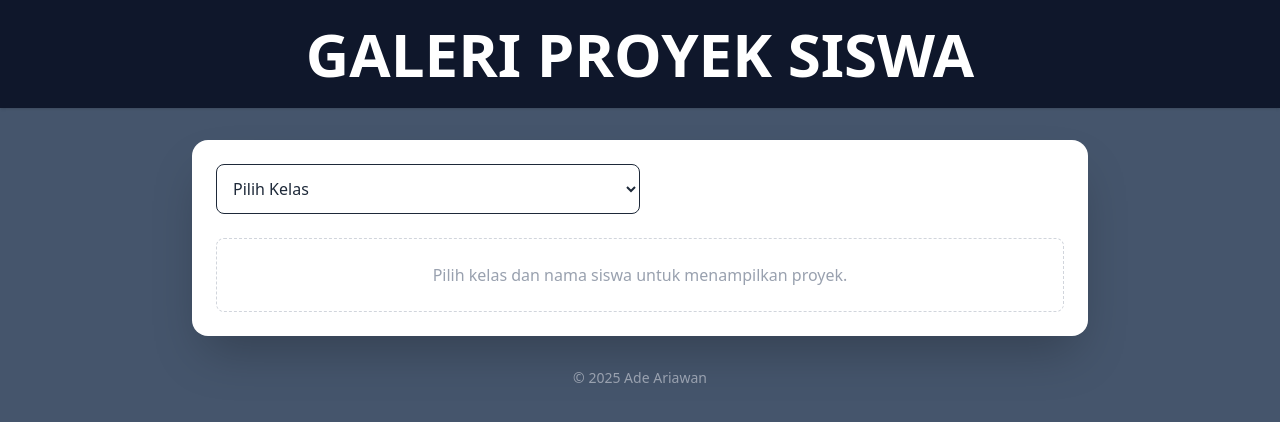
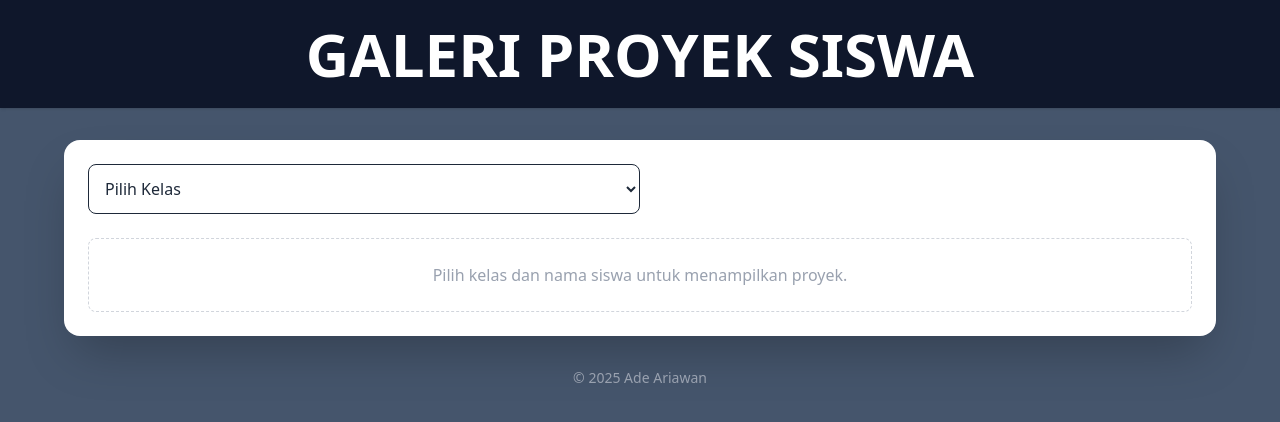
Before and after one commit to adeandro/project-makalah, a React (Vite) app: page / in a window 1280 px wide. Shown: the top 422 px of the page. Built offline with nearby package versions, Linux system fonts and the light colour scheme.

Commit message:
make display wider

```diff
--- a/src/App.jsx
+++ b/src/App.jsx
@@ -33,7 +33,7 @@ export default function App() {
       </header>
 
       {/* MAIN CONTENT */}
-      <main className="max-w-4xl mx-auto mt-8 p-6 bg-white shadow-2xl rounded-2xl">
+      <main className="max-w-6xl mx-auto mt-8 p-6 bg-white shadow-2xl rounded-2xl">
         <div className="flex flex-col md:flex-row gap-4 mb-6">
           <ClassSelector
             value={kelas}
```
